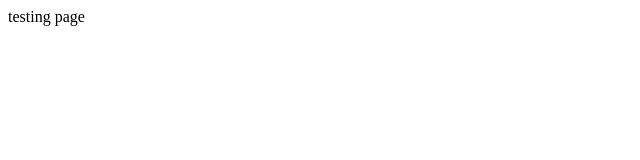
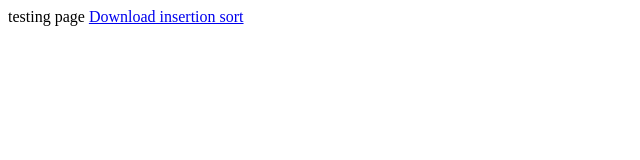
Before and after one commit to sreeraj-menon-98/S4-Data-Structures-and-Algorithms, a plain HTML site: page docs/index.html in a window 1280 px wide. Shown: the whole page, without its empty margins (0-640 px from the left). Drawn offline with Linux system fonts and the light colour scheme.

Commit message:
Update index.html

```diff
--- a/docs/index.html
+++ b/docs/index.html
@@ -6,6 +6,7 @@
 
 <body>
   testing page
+   <a href="https://github.com/visakhsuku/S4-Data-Structures-and-Algorithms/blob/master/Sorting/insertion_sort.cpp" target="_blank">Download insertion sort</a>
 </body>
 
 </html>
```
